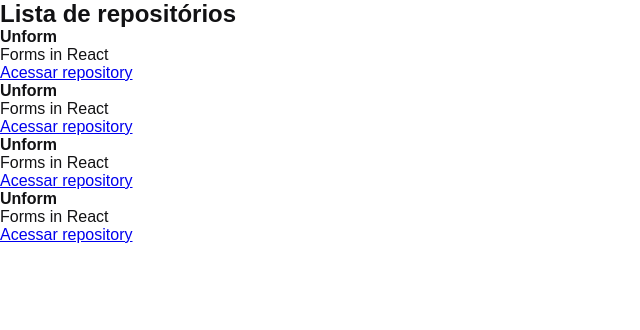
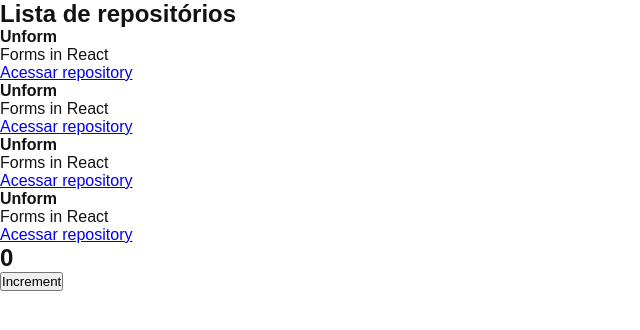
Before and after one commit to raphaeldevs/github-explorer, a React app: page / in a window 1280 px wide. Shown: the top 330 px of the page, without its empty margins (0-640 px from the left). Built offline with nearby package versions, Linux system fonts and the light colour scheme.

Commit message:
understanding react state
fixup! understanding react state

```diff
--- a/src/App.jsx
+++ b/src/App.jsx
@@ -1,7 +1,13 @@
 import { RepositoryList } from './components/RepositoryList'
+import { Contador } from './components/Contador'
 
 import './styles/global.scss'
 
 export function App() {
-  return  <RepositoryList />
+  return (
+    <>
+      <RepositoryList />
+      <Contador />
+    </>
+  )
 }
--- /dev/null
+++ b/src/components/Contador.jsx
@@ -0,0 +1,22 @@
+import { useState } from 'react'
+
+export function Contador() {
+  const [counter, setCounter] = useState(0)
+
+  function increment() {
+    setCounter(counter => counter + 1)
+  }
+
+  return (
+    <div>
+      <h2>{counter}</h2>
+
+      <button
+        type="button"
+        onClick={increment}
+      >
+        Increment
+      </button>
+    </div>
+  )
+}
```
